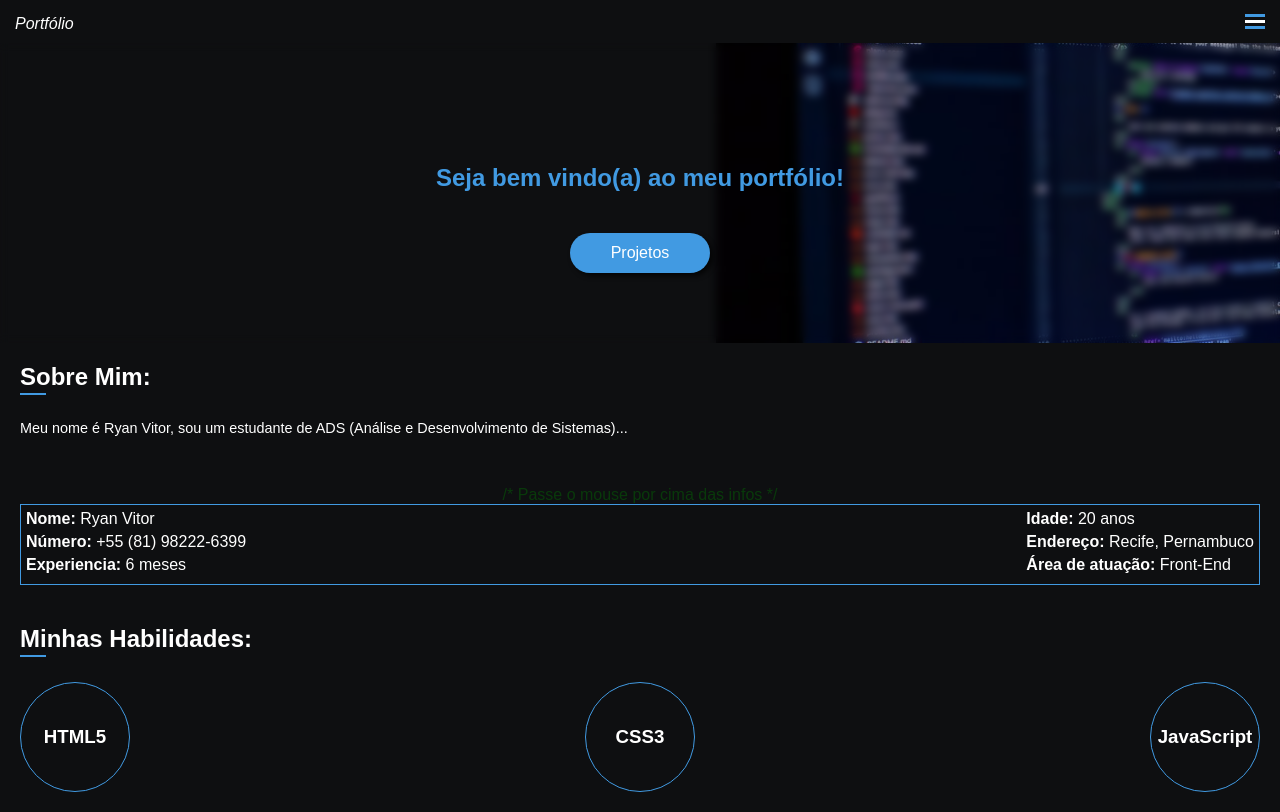
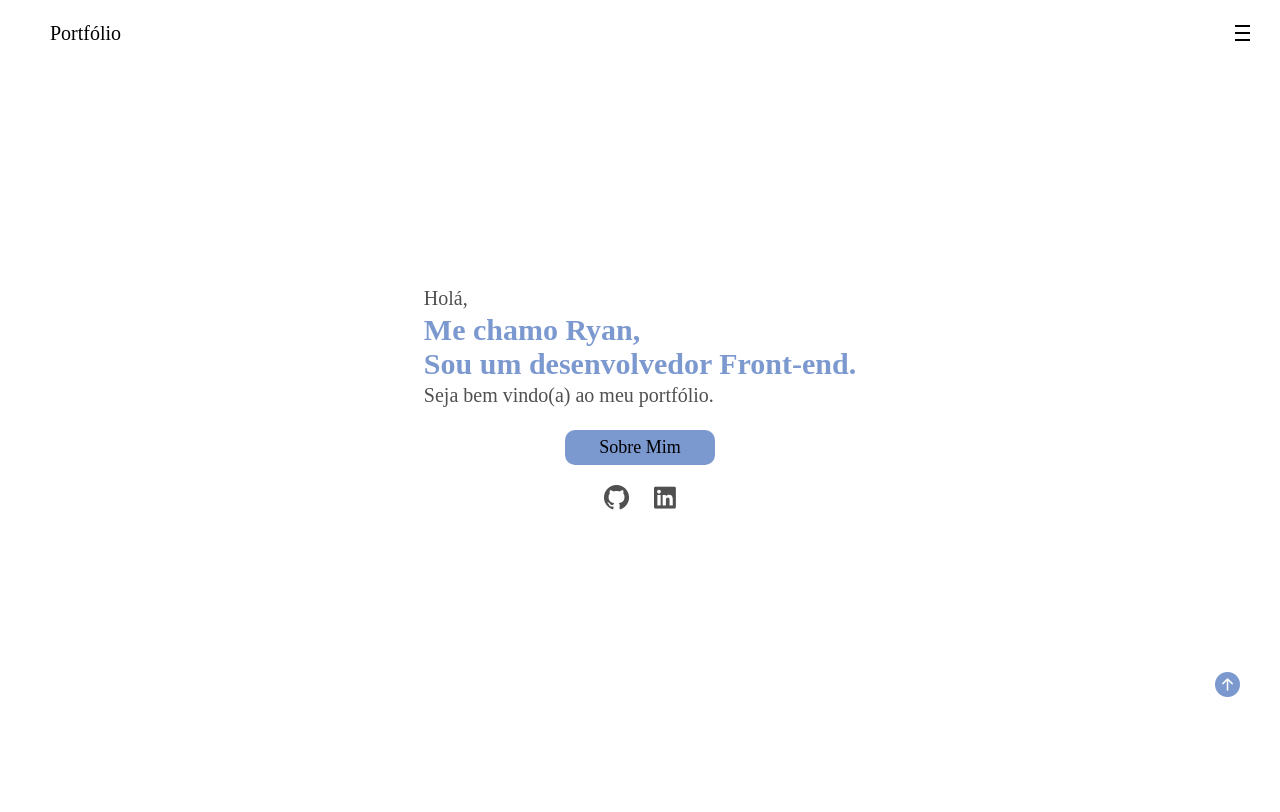
Before and after one commit to RyanVitorr/portfolio-, a plain HTML site: page index.html in a window 1280 px wide. Drawn offline with nearby package versions, Linux system fonts and the light colour scheme.

Commit message:
finalizei o header e o home

```diff
--- a/estilos/mobileFirst.css
+++ b/estilos/mobileFirst.css
@@ -1,179 +1,152 @@
 @charset "UTF-8";
 
-* {
+*{
     padding: 0;
     margin: 0;
     text-decoration: none;
-    font-family: Arial, Helvetica, sans-serif;
     list-style: none;
+    overflow-x: hidden;
 }
 
 :root {
-    --azul: rgb(65, 154, 226);
-
-}
-
-body {
-    background: rgb(14, 15, 17);
-    color: white;
+    --cor1: white;
+    --cor2: black;
+    --cor3: rgba(78, 117, 190, 0.74);
+    --cor4: rgb(80, 80, 80);
 }
 
 /* header */
-#navegation {
+
+header {
     display: flex;
-    align-items: top;
     justify-content: space-between;
+    background-color: var(--cor1);
+    height: 55px;
+    width: 100vw;
+    padding: 10px 25px;
+    position: fixed;
 }
 
-#navegation .logo {
-    margin: 15px 0 10px 15px;
-    font-style: italic;
+#header-div {
+    display: flex;
+    justify-content: space-between;
+    align-items: center;
+    background-color: var(--cor1);
+    width: 100%;
+    padding: 10px 25px;
+    position: fixed;
 }
 
-#navegation .nav-menu {
-    display: none;
-    background: rgb(14, 15, 17);
+#header-div > span {
+    font-size: 20px;
 }
 
-#navegation .nav-menu > ul {
-    text-align: center;
-    margin: 60px 30px 0 0;
-
+#menu{z-index: 1; cursor: pointer; margin-right: 75px;}
+#menu .barra {
+    display: block;
+    width: 15px;
+    height: 2px;
+    background-color: var(--cor2);
+    margin: 5px;
 }
 
-#navegation .nav-menu > ul > li{
-   margin-bottom: 25px;
+#principal-nav {
+    position: fixed;
+    left: 0;
+    bottom: 0;
+    display: none;
+    align-items: center;
+    height: 100vh;
+    width: 100vw;
+    background-color: var(--cor1);
+}
+#principal-nav > ul {
+    width: 100%;
+    height: 100%;
+}
+#principal-nav > ul > li{
+    display: flex;
+    align-items: center;
+    justify-content: center;
+    height: 160px;
+    width: 100%;
+    font-size: 22px;
 }
 
-#navegation .nav-menu > ul > li > a {
-    color: white;
+#principal-nav > ul > li > a {color: var(--cor2);}
+#principal-nav > ul > li > a:hover {color: var(--cor3);}
+#nav-lateral{display: none;}
+
+#botao-inicio {
+    position: fixed;
+    bottom: 100px;
+    right: 40px;
+    font-size: 25px;
+    color: var(--cor3);
+    cursor: pointer;
 }
-
-#navegation .nav-menu > ul > li > a:hover {
-    color: var(--azul);
-}
-
-#navegation .menu {
-    cursor: pointer;
-    margin: 11px 15px 0 0;
-}
-
-#navegation .menu .barra {
-    display: block;
-    width: 20px;
-    height: 3px;
-    background: white;
-    margin: 3px auto;
-}
-
-#navegation .menu .barra:nth-child(1) { background-color: var(--azul);}
-#navegation .menu .barra:nth-child(3) {background-color: var(--azul);}
+#botao-inicio:hover {color: var(--cor4);}
 
 /* main */
 
-/* bem vindo */
-#home {
-    height: 300px;
-    background: url(../img/codigo-html-background.jpg);
-    background-position: right;
-    background-repeat: no-repeat;
-}
-
-#home .home-text {
-    position: relative;
+main {
     display: flex;
     flex-direction: column;
     align-items: center;
     justify-content: center;
-    backdrop-filter: blur(5px);
-    width: 100%;
-    height: 100%;
+    width: 100vw;
+    height: 100vh;
 }
 
-#home .home-text > h1 {
-    color: var(--azul);
-    margin-bottom: 30px;
-}
 
-#home .home-text .bnt-1 {
+#principal {
     display: flex;
     align-items: center;
     justify-content: center;
-    position: absolute;
-    bottom: 70px;
-    height: 40px;
-    width: 140px;
-    border-radius: 20px;
-    box-shadow: 3px 3px 5px rgba(0, 0, 0, 0.678);
-    background: var(--azul);
+}
+
+#principal-text {
+    display: flex;
+    flex-direction: column;
+    gap: 3px;
+    padding: 35px;
+}
+
+#principal-text > p {font-size: 20px; color: var(--cor4);}
+#principal-text > h1 {color: var(--cor3); font-size: 30px;}
+
+#sobre-e-icons{
+    width: 100%;
+    display: flex;
+    flex-direction: column;
+    justify-content: center;
+    align-items: center;
+    margin-top: 20px;
+}
+
+#principal-sobre {
+    display: flex;
+    align-items: center;
+    justify-content: center;
+    width: 150px;
+    height: 35px;
+    border-radius: 10px;
+    background-color: var(--cor3);
     cursor: pointer;
 }
 
-#home .home-text .bnt-1 > a {
-    color: white;
+#principal-sobre > p {
+    font-size: 18px;
 }
 
-/* sobre mim */
+#principal-sobre:hover {background-color: var(--cor4);}
+#principal-sobre > p:hover {color: var(--cor3);}
 
-#sobreMim {
-    padding: 20px;
+#principal-icons {
+    display: flex;
+    gap: 25px;
+    font-size: 25px;
+    margin-top: 20px;
 }
-
-.barraDec {
-    display: block;
-    width: 26px;
-    height: 2px;
-    margin: 2px 0 25px 0;
-    background-color: var(--azul);
-}
-
-#sobreMim .sobreMim-text > p {
-    text-align: justify;
-    font-size: 0.9em;
-    margin-bottom: 50px;
-}
-
-#sobreMim .sobreMim-text .spanComent {
-    text-align: center;
-    color: rgba(0, 128, 0, 0.377);
-}
-
-#sobreMim .sobreMim-text .infos {
-    display: flex;
-    justify-content: space-between;
-    padding: 5px;
-    border: 1px solid var(--azul);
-}
-
-.sobreMim-text .infos .list:nth-child(2) {
-    margin-left: 100px;
-}
-
-.sobreMim-text .infos .list > li{
-    margin-bottom: 5px;
-    cursor: pointer;
-}
-
-/* habilidades */
-
-#habilidades {
-    padding: 20px;
-}
-
-.minhasHabi .cardHabi {
-    display: flex;
-    justify-content: space-between;
-}
-
-.minhasHabi .cards {
-    display: flex;
-    flex-direction: column;
-    align-items: center;
-    justify-content: center;
-    width: 110px;
-    height: 110px;
-    border-radius: 50% 50%;
-    cursor: pointer;
-    box-sizing: border-box;
-    border: 1px solid var(--azul);
-}
+#principal-icons > i {color: var(--cor4); cursor: pointer;}
+#principal-icons > i:hover {color: var(--cor3); cursor: pointer;}
--- a/index.html
+++ b/index.html
@@ -1,98 +1,65 @@
 <!DOCTYPE html>
-<html lang="pt-br">
+<html lang="en">
 <head>
     <meta charset="UTF-8">
     <meta name="viewport" content="width=device-width, initial-scale=1.0">
+    <link rel="stylesheet" href="https://cdn.jsdelivr.net/npm/bootstrap-icons@1.11.0/font/bootstrap-icons.css">
+    <link rel="stylesheet" href="https://cdnjs.cloudflare.com/ajax/libs/font-awesome/6.4.2/css/all.min.css" integrity="sha512-z3gLpd7yknf1YoNbCzqRKc4qyor8gaKU1qmn+CShxbuBusANI9QpRohGBreCFkKxLhei6S9CQXFEbbKuqLg0DA==" crossorigin="anonymous" referrerpolicy="no-referrer" />
     <link rel="stylesheet" href="estilos/mobileFirst.css">
-    <link rel="stylesheet" href="estilos/mediaquery.css">
     <title>Portfólio</title>
 </head>
 <body>
     <header>
-        <div id="navegation">
-            <div class="logo">
-                <p>Portfólio</p>
+        <div id="header-div">
+            <span>Portfólio</span>
+            <div id="menu">
+                <span class="barra"></span>
+                <span class="barra"></span>
+                <span class="barra"></span>
             </div>
-
-            <nav class="nav-menu">
+            <nav id="principal-nav">
                 <ul>
                     <li><a href="#">Início</a></li>
-                    <li><a href="#">Sobre Mim</a></li>
-                    <li><a href="#">Habilidades</a></li>
+                    <li><a href="#">Sobre</a></li>
+                    <li><a href="#">skills</a></li>
                     <li><a href="#">Projetos</a></li>
                 </ul>
             </nav>
-
-            <div class="menu">
-                <span id="b-1" class="barra"></span>
-                <span id="b-2" class="barra"></span>
-                <span id="b-3" class="barra"></span>
+            <nav id="nav-lateral">
+                <ul>
+                    <li><a href="#">Início</a></li>
+                    <li><a href="#">Sobre</a></li>
+                    <li><a href="#">skills</a></li>
+                    <li><a href="#">Projetos</a></li>
+                </ul>
+            </nav>
+            <div id="botao-inicio">
+                <i class="bi bi-arrow-up-circle-fill"></i>
             </div>
         </div>
     </header>
+    <main>
+        <div id="principal">
+            <section id="principal-img">
 
-    <main>
-        <section id="home">
-            <div class="home-text">
-                <h1>Seja bem vindo(a) ao meu portfólio!</h1>
+            </section>
 
-                <div class="bnt-1">
-                    <a href="#">
-                        <p>Projetos</p>
-                    </a>
-                </div>
-            </div>
-        </section>
+            <section id="principal-text">
+                <p>Holá,</p>
+                <h1>Me chamo Ryan, <br> Sou um desenvolvedor Front-end.</h1>
+                <p>Seja bem vindo(a) ao meu portfólio.</p>
 
-        <section id="sobreMim">
-            <div class="sobreMim-text">
-                <h2>Sobre Mim:</h2>
-                <span class="barraDec"></span>
+                <div id="sobre-e-icons">
+                    <div id="principal-sobre"><p>Sobre Mim</p></div>
 
-                <p>Meu nome é Ryan Vitor, sou um estudante de ADS (Análise e Desenvolvimento de Sistemas)...</p>
-
-                <div class="spanComent">
-                    <span >/* Passe o mouse por cima das infos */</span>
+                    <div id="principal-icons">
+                        <i class="bi bi-github"></i>
+                        <i class="fa-brands fa-linkedin"></i>
+                    </div>
                 </div>
 
-                <div class="infos">
-                    <ul class="list">
-                        <li><strong>Nome:</strong> Ryan Vitor</li>
-                        <li><strong>Número:</strong> +55 (81) 98222-6399</li>
-                        <li><strong>Experiencia:</strong> 6 meses</li>
-                    </ul>
-
-                    <ul class="list">
-                        <li><strong>Idade:</strong> 20 anos</li>
-                        <li><strong>Endereço:</strong> Recife, Pernambuco</li>
-                        <li><strong>Área de atuação:</strong> Front-End</li>
-                    </ul>
-                </div>
-            </div>
-        </section>
-
-        <section id="habilidades">
-            <div class="minhasHabi">
-                <h2>Minhas Habilidades:</h2>
-                <span class="barraDec"></span>
-
-                <div class="cardHabi">
-
-                    <div id="card1" class="cards" onmouseover="mostrarHabilidade()">
-                        <h3 id="text-card1">HTML5</h3>
-                    </div>
-
-                    <div id="card2" class="cards">
-                        <h3>CSS3</h3>
-                    </div>
-
-                    <div id="card3" class="cards">
-                        <h3>JavaScript</h3>
-                    </div>
-                </div>
-            </div>
-        </section>
+            </section>
+        </div>
     </main>
-    <script src="script/script.js"></script>
 </body>
 </html>
--- a/script/script.js
+++ /dev/null
@@ -1,44 +0,0 @@
-
-const nav = document.querySelector('.nav-menu');
-const menu = document.querySelector('.menu');
-
-const b1 = document.getElementById('b-1');
-const b2 = document.getElementById('b-2');
-const b3 = document.getElementById('b-3');
-
-/* mostrar/esconder nav-bar */
-
-menu.addEventListener("click", () => {
-    mostrarNav();
-
-    animacaoMenu();
-});
-
-function mostrarNav() {
-    if (nav.style.display == '') {
-        nav.style.display = 'block';
-    } else {
-        nav.style.display = '';
-    }
-}
-
-function animacaoMenu() {
-    if (b1.style.transform == '' && b2.style.opacity == '' && b3.style.transform == '') {
-        b1.style.transform = 'translateY(8px) rotate(45deg)';
-        b2.style.opacity = '0';
-        b3.style.transform = 'translateY(-8px) rotate(-45deg)';
-    }else {
-        b1.style.transform = '';
-        b2.style.opacity = '';
-        b3.style.transform = '';
-    }
-
-}
-
-const card1 = document.getElementById('card1');
-const cardH = document.getElementById('text-card1');
-
-function mostrarHabilidade() {
-
-    cardH.innerText = '80%';
-}
```
Also changed, not shown: paginas/home.html (deleted, +0 -33 lines), paginas/pag-css.html (deleted, +0 -28 lines), paginas/pag-html.html (deleted, +0 -28 lines), img/codigo-html-background.jpg (deleted), img/codigo-html-background2.jpg (deleted), img/gif-html.gif (deleted), img/icons8-css-144.png (deleted), img/icons8-css-48.png (deleted), img/icons8-html-144.png (deleted), img/icons8-html-48.png (deleted), img/img-exemplo-alien.png (deleted), img/nyan-cat-1.gif (deleted).
